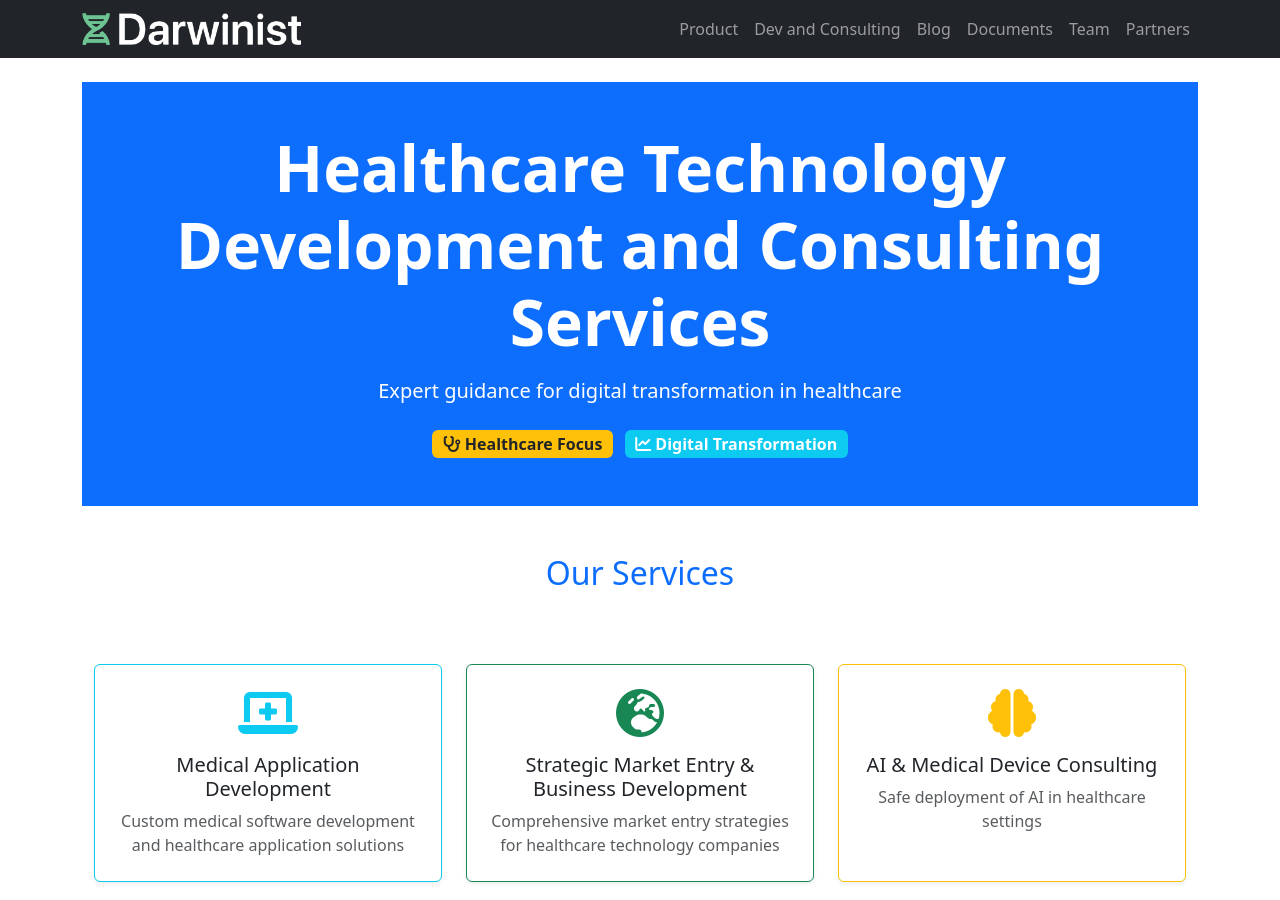
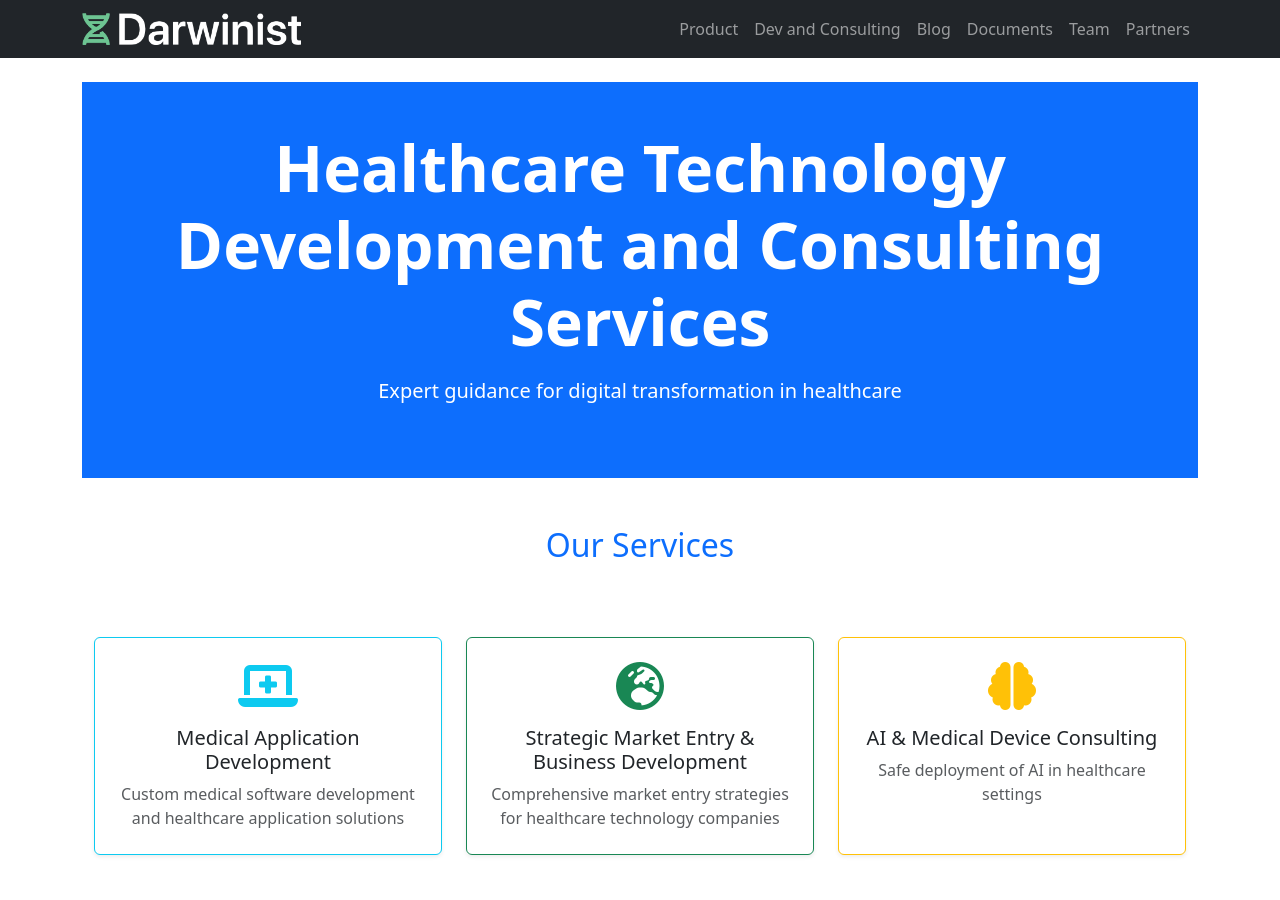
Before and after one commit to darwinist-io/darwinist-io.github.io, a Jekyll site: the page built from consulting/index.html, in a window 1280 px wide and 900 px high. Built offline with Jekyll 4.4.1, drawn with Linux system fonts in a browser that asks for light colours.

Commit message:
removed weird tags

```diff
--- a/consulting/index.html
+++ b/consulting/index.html
@@ -15,12 +15,6 @@ description: "Expert guidance for digital transformation in healthcare"
       <p class="lead">{{ consulting.consulting_services.subtitle }}</p>
       <div class="row justify-content-center mt-4">
         <div class="col-auto">
-          <span class="badge bg-warning text-dark fs-6 me-2">
-            <i class="fas fa-stethoscope me-1"></i>Healthcare Focus
-          </span>
-          <span class="badge bg-info fs-6">
-            <i class="fas fa-chart-line me-1"></i>Digital Transformation
-          </span>
         </div>
       </div>
     </div>
```
